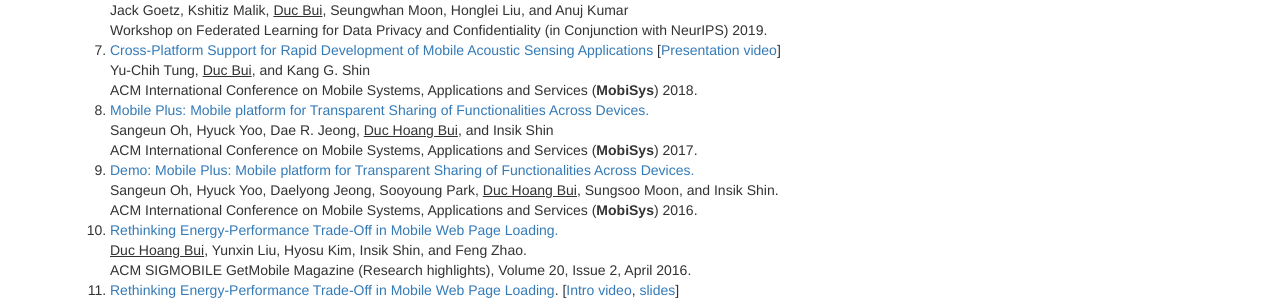
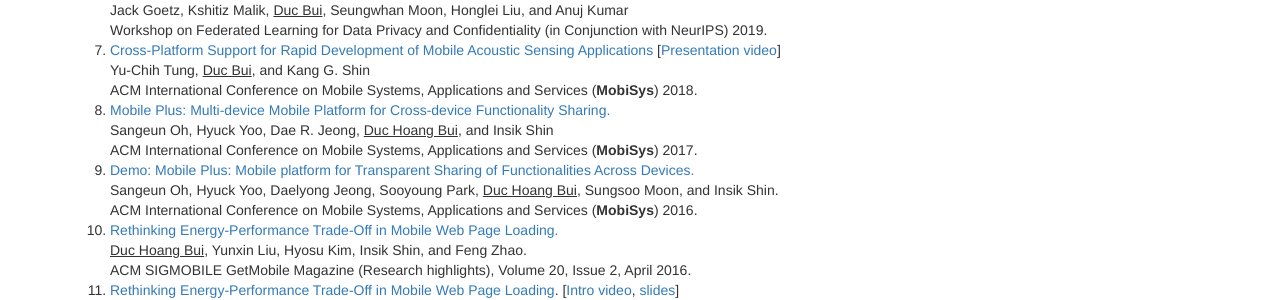
Before and after one commit to ducalpha/ducalpha.github.io, a Jekyll site: the page index.html, which Jekyll copies as it is, in a window 1280 px wide. Shown: the part 947-1247 px from the top of the page. Built offline with Jekyll 4.4.1, drawn with Linux system fonts in a browser that asks for light colours; nearby versions of some CDN libraries.

Commit message:
Update index.html

```diff
--- a/index.html
+++ b/index.html
@@ -99,7 +99,7 @@
                     </li>
 
                     <li><a href="files/MobilePlus.MobiSys17.pdf">
-                        Mobile Plus: Mobile platform for Transparent Sharing of Functionalities Across Devices.
+                        Mobile Plus: Multi-device Mobile Platform for Cross-device Functionality Sharing.
                     </a><br/>
                         Sangeun Oh, Hyuck Yoo, Dae R. Jeong, <u>Duc Hoang Bui</u>, and Insik Shin<br/>
                         ACM International Conference on Mobile Systems, Applications and Services (<b>MobiSys</b>) 2017.<br/>
```
